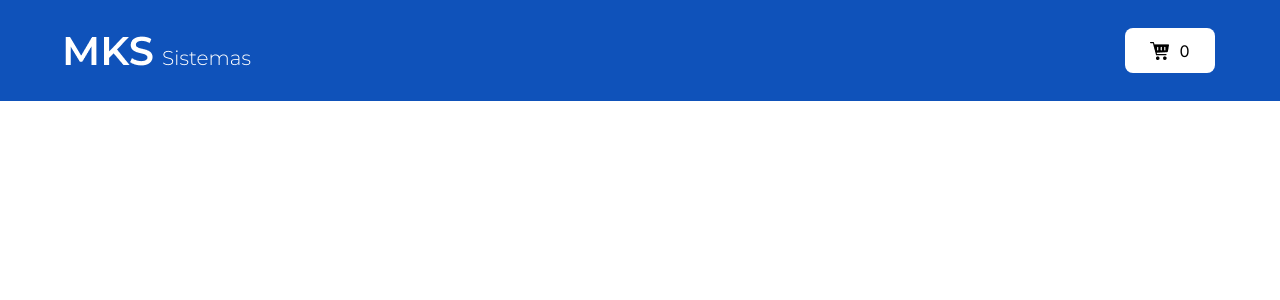
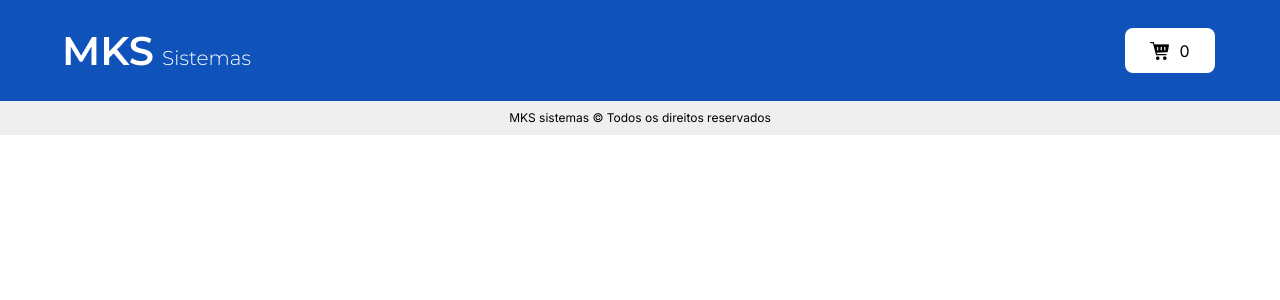
Before and after one commit to Antonio-Jefferson/MKS-front-end-challenge, a Next.js app: page / in a window 1280 px wide. Shown: the top 300 px of the page. Built offline with nearby package versions, Linux system fonts and the light colour scheme.

Commit message:
feat: add footer componet

```diff
--- a/src/app/globals.css
+++ b/src/app/globals.css
@@ -1,3 +1,5 @@
+@import url('https://fonts.googleapis.com/css2?family=Montserrat:wght@400;500;600;700&display=swap');
+
 :root {
   --primary: #0F52BA;
   --secundary: #FFFFFF;
@@ -57,8 +59,7 @@ section {
 /* Define a font padrão como sans-serif */
 body {
   line-height: 1;
-  font-family: -apple-system, BlinkMacSystemFont, "Segoe UI", Roboto, Oxygen,
-    Ubuntu, Cantarell, "Open Sans", "Helvetica Neue", sans-serif;
+  font-family: 'Montserrat', sans-serif;
 }
 
 /* Remova as bordas e estilos de lista de itens não ordenados */
--- /dev/null
+++ b/src/components/Footer/index.tsx
@@ -0,0 +1,10 @@
+'use client'
+import { FooterContainer } from './styles'
+
+export default function FooterComponet(){
+  return (
+    <FooterContainer>
+      <p>MKS sistemas © Todos os direitos reservados</p>
+    </FooterContainer>
+  )
+}
--- /dev/null
+++ b/src/components/Footer/styles.ts
@@ -0,0 +1,17 @@
+import styled from 'styled-components';
+
+export const FooterContainer = styled.div`
+  width: 100%;
+  height: 34px;
+
+  background-color: #EEEE;
+
+  display: flex;
+  justify-content: center;
+  align-items: center;
+  p{
+    font-size: 12px;
+    font-weight: 400;
+    color: #000;
+  }
+`;
--- a/src/components/Header/index.tsx
+++ b/src/components/Header/index.tsx
@@ -1,4 +1,4 @@
-'use client'
+import React from "react";
 import Image from "next/image";
 import cart from '../../assets/icons/cart.png'
 import logo from '../../assets/images/MKS.png'
--- a/src/layout/index.tsx
+++ b/src/layout/index.tsx
@@ -1,9 +1,13 @@
+'use client'
+import React from "react";
+import FooterComponet from "../components/Footer";
 import HeaderComponent from "../components/Header";
 
 export default function LayoutComponet() {
   return (
-    <div>
+    <>
       <HeaderComponent/>
-    </div>
+      <FooterComponet/>
+    </>
   )
 }
```
